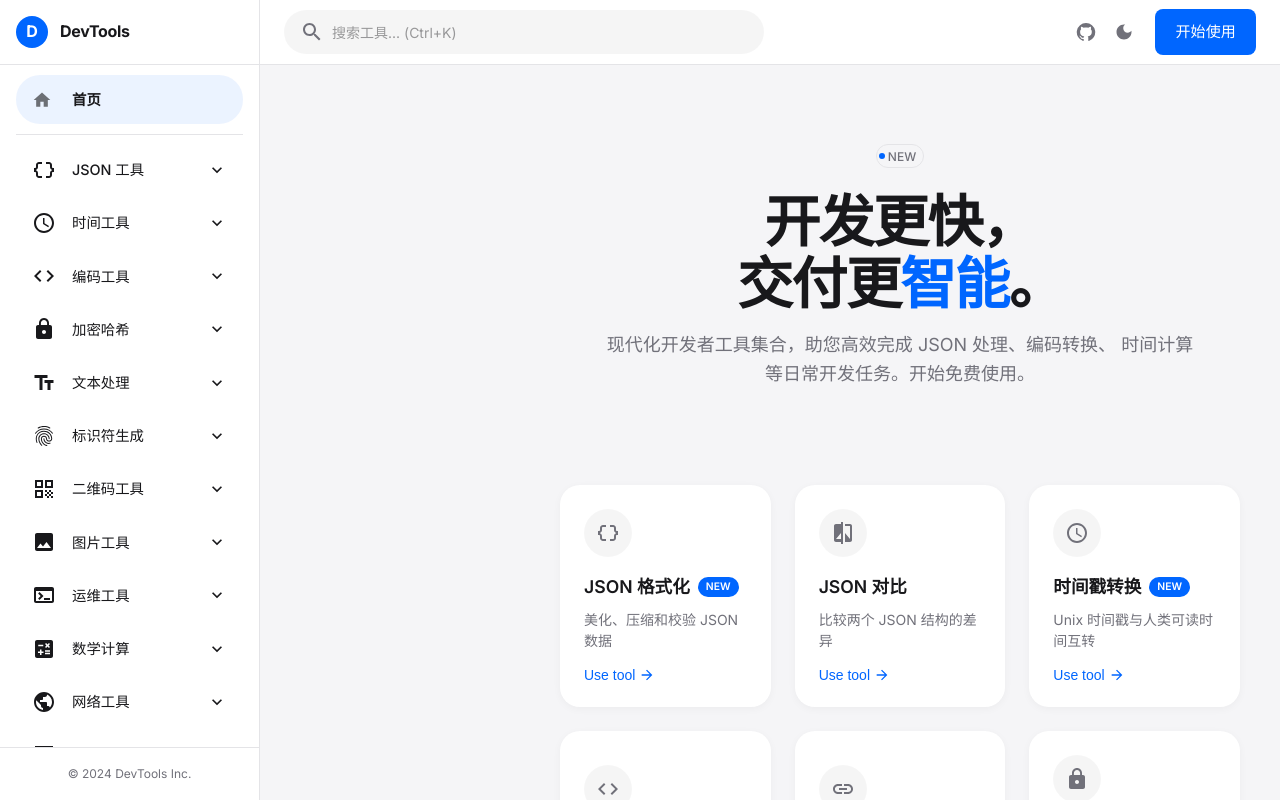
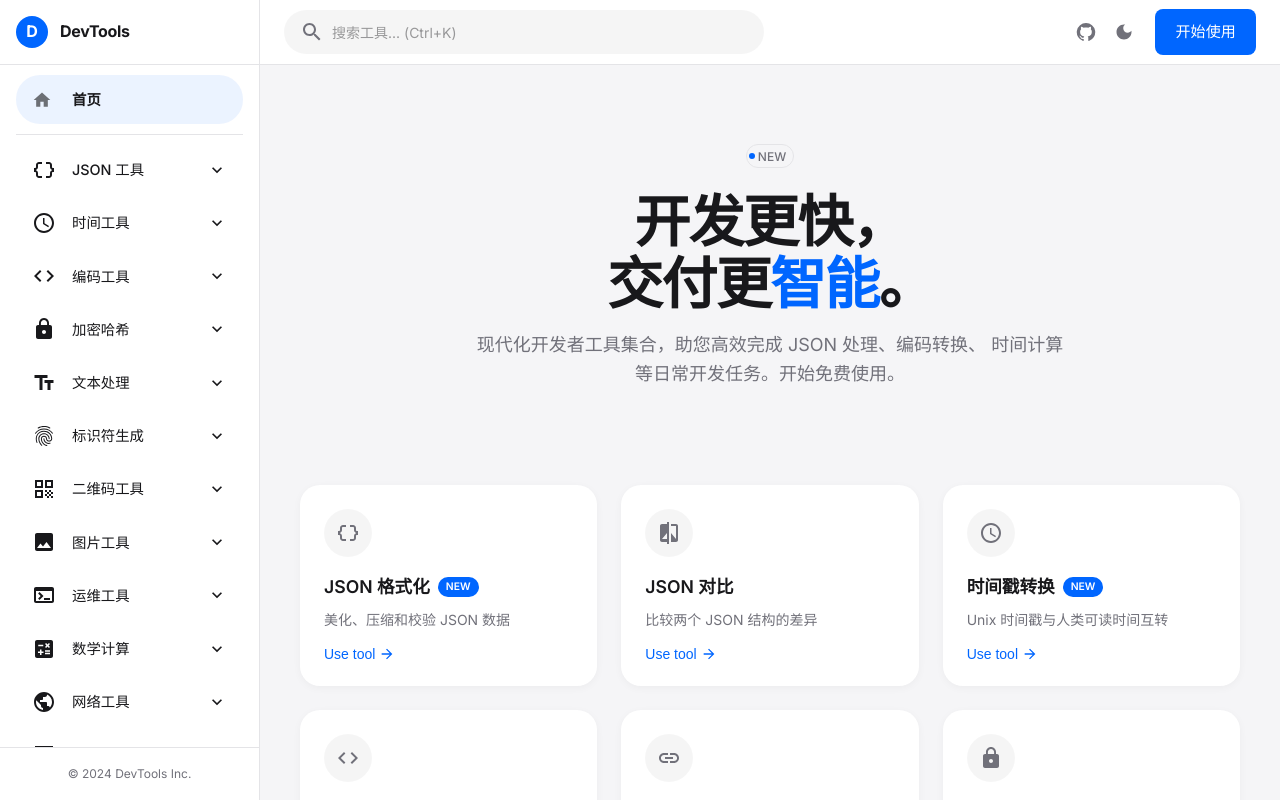
Before and after one commit to Code-suphub/tools_organization, a React (Vite) app: page / in a window 1280 px wide. Shown: the top 800 px of the page. Built offline with nearby package versions, Linux system fonts and the light colour scheme.

Commit message:
fix(layout): 移除主内容区域多余的 margin-left，解决左侧双倍留白问题

```diff
--- a/src/App.jsx
+++ b/src/App.jsx
@@ -140,11 +140,9 @@ function App() {
                             sx={{
                                 flexGrow: 1,
                                 p: 2,
-                                width: { sm: `calc(100% - ${DRAWER_WIDTH}px)` },
-                                ml: { sm: `${DRAWER_WIDTH}px` },
                                 mt: '64px', // Header 高度
-                                backgroundColor: 'background.default',
-                                minHeight: 'calc(100vh - 64px)',
+                                overflowX: 'hidden',
+                                maxWidth: '100%', // 确保不溢出
                             }}
                         >
                             <Suspense fallback={<LoadingFallback />}>
```
